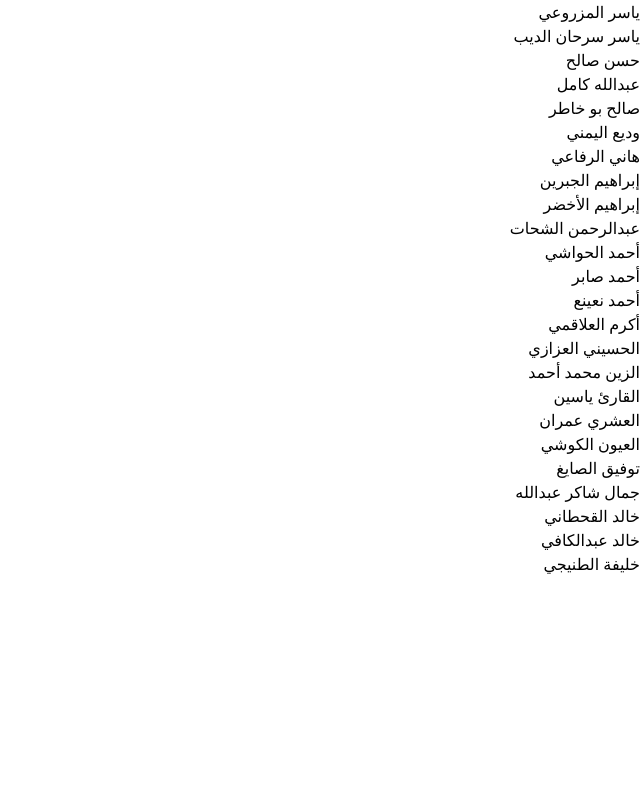
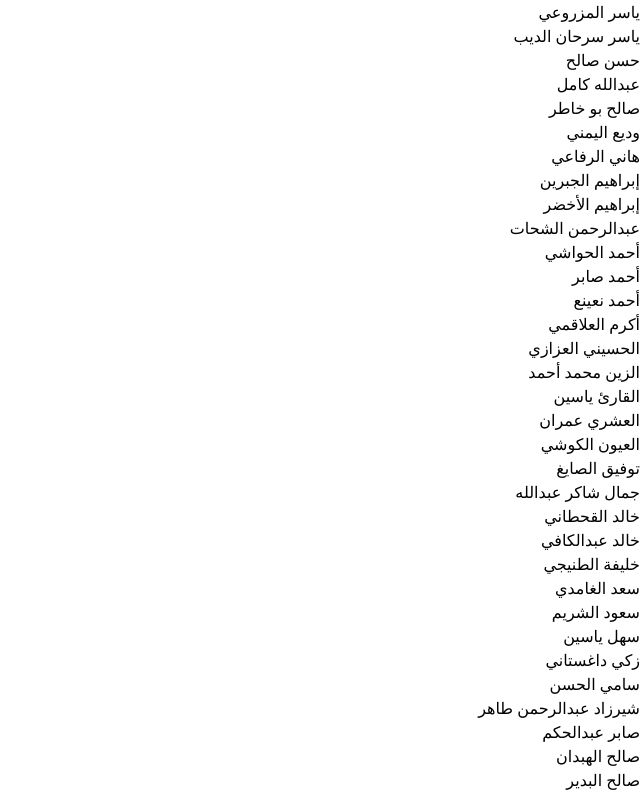
Before and after one commit to Abdelmoniemhgagyy/Quran, a React (Vite) app: page / in a window 1280 px wide. Shown: the part 700-1492 px from the top of the page, without its empty margins (640-1280 px from the left). Before the commit the page ends 1276 px from the top, so only its background shows below. Built offline with nearby package versions, Linux system fonts and the light colour scheme.

Commit message:
add qurai

```diff
--- a/src/components/MainPage/MainPage.jsx
+++ b/src/components/MainPage/MainPage.jsx
@@ -6,7 +6,7 @@ import { useContext } from "react"
 import GloableContext from "../../store/GloableContext"
 function MainPage() {
 
-const { url, setUrl } = useContext(GloableContext);
+const { setUrl } = useContext(GloableContext);
 const [searchVal ,setSearchVal]=useState("")
  const dataSearch = Qurai.filter((item)=> item.name.includes(searchVal))
  console.log(dataSearch)
@@ -27,12 +27,15 @@ const [searchVal ,setSearchVal]=useState("")
 
 
 
- <div className="container pt-6 mx-auto grid grid-cols-2 md:grid-cols-3 lg:grid-cols-4  xl:grid-cols-4 gap-[10px] items-center" dir="rtl">{dataSearch.map((item)=>{
+ <div className=" pt-6 px-2 mx-auto grid grid-cols-2 md:grid-cols-3 lg:grid-cols-4  xl:grid-cols-4 gap-[10px] items-center" dir="rtl">{dataSearch.map((item)=>{
    return(
     <div key={item.id} className="max-w-[307px] ">
-    <Link to="/quran" onClick={()=> setUrl(item.url_audio)} className="p-7 text-sm md:text-lg block rounded-[20px] bg-gray-700 cursor-pointer text-center">
+    <Link to="/quran" onClick={()=> {
+      localStorage.setItem("currentUrl",item.url_audio)
+      setUrl(localStorage.getItem("currentUrl"))}}
+
+      className="p-5 text-sm md:text-md block rounded-[20px] bg-[#4a69ff] cursor-pointer text-center hover:scale-[1.05] transition duration-100">
       {item.name}</Link>
-
     </div>
    )
 
--- a/src/components/Player/Player1.jsx
+++ b/src/components/Player/Player1.jsx
@@ -1,4 +1,4 @@
-import  { useState } from 'react'
+import  { useEffect, useState } from 'react'
 import AudioPlayer from 'react-h5-audio-player';
 import namesOfsura from "../../data/quran"
 import 'react-h5-audio-player/lib/styles.css';
@@ -8,13 +8,20 @@ import GloableContext from '../../store/GloableContext';
 function Player1() {
   const [num, setNum]= useState(1);
     const {url,setUrl} = useContext(GloableContext)
-    const [y,sety] = useState(0)
+    const [id,setId] = useState(0)
 
 // السور من 1-9 بضفلهم 00 y
 // السور من 10-99 بضفلهم 0 y
- const urlAduio = y<10 ? `${url}00${num}.mp3`:y<100?`${url}0${num}.mp3`:`${url}${num}.mp3`
+
+ const urlAduio = id < 10 ? `${url}00${num}.mp3`: id < 100 ? `${url}0${num}.mp3`:`${url}${num}.mp3`
  const[mainColor,setMainColor]=useState("#333")
-
+ useEffect(()=>{
+  window.scroll({
+    top:0,
+    behavior:"smooth"
+  })
+ },[])
+//  console.log(urlAduio )
   return (
 <div className='mt-2 mb-[100px] '>
 {/* namesOfsura */}
@@ -22,7 +29,7 @@ function Player1() {
       <div className='rounded-[10px]'
            style={{backgroundColor:mainColor}}
            onClick={()=>{setNum(`${item.id}`)
-           sety(item.id)}} key={index}>
+           setId(item.id)}} key={index}>
               <p className='text-center text-white p-2 border-bottom cursor-pointer m-1  '>{item.name}</p>
       </div>
       ))}
--- a/src/components/Player/styles.css
+++ b/src/components/Player/styles.css
@@ -4,10 +4,16 @@
   flex-direction: column;
   line-height: 1;
   font-family: inherit;
-  width: 100%;
-  padding: 10px 15px;
+  width: 99%;
+  padding: 10px 18px;
   background-color: #fff;
   box-shadow: 0 0 3px 0 rgba(0, 0, 0, 0.2);
+}
+@media(max-width:560px){
+  .rhap_container {
+    width: 100%;
+    padding: 10px 18px;
+  }
 }
 .rhap_container:focus:not(:focus-visible) {
   outline: 0;
--- a/src/data/qurai.js
+++ b/src/data/qurai.js
@@ -192,91 +192,154 @@ const Qura =[
   {
     id:28,
     name:"أحمد صابر",
-    url_audio:"https://server8.mp3quran.net/saber",
+    url_audio:"https://server8.mp3quran.net/saber/",
     img:"" ,
 
   },
   {
     id:29,
     name:"أحمد نعينع",
-    url_audio:"https://server11.mp3quran.net/ahmad_nu",
+    url_audio:"https://server11.mp3quran.net/ahmad_nu/",
     img:"" ,
 
   },
   {
     id:30,
     name:"أكرم العلاقمي",
-    url_audio:"https://server9.mp3quran.net/akrm",
+    url_audio:"https://server9.mp3quran.net/akrm/",
     img:"" ,
   },
   {
     id:31,
     name:"الحسيني العزازي",
-    url_audio:"https://server8.mp3quran.net/3zazi",
+    url_audio:"https://server8.mp3quran.net/3zazi/",
     img:"" ,
   },
   {
     id:32,
     name:"الزين محمد أحمد",
-    url_audio:"https://server9.mp3quran.net/alzain",
+    url_audio:"https://server9.mp3quran.net/alzain/",
     img:"" ,
   },
   {
     id:33,
     name:"القارئ ياسين",
-    url_audio:"https://server11.mp3quran.net/qari",
+    url_audio:"https://server11.mp3quran.net/qari/",
     img:"" ,
   },
   {
     id:34,
     name:"العشري عمران",
-    url_audio:"https://server9.mp3quran.net/omran",
+    url_audio:"https://server9.mp3quran.net/omran/",
     img:"" ,
   },
   {
     id:35,
     name:"العيون الكوشي",
-    url_audio:"https://server11.mp3quran.net/koshi",
+    url_audio:"https://server11.mp3quran.net/koshi/",
     img:"" ,
     rewaya:"ورش"
   },
   {
     id:36,
     name:"توفيق الصايغ",
-    url_audio:"https://server6.mp3quran.net/twfeeq",
+    url_audio:"https://server6.mp3quran.net/twfeeq/",
     img:"" ,
 
   },
   {
     id:37,
     name:"جمال شاكر عبدالله",
-    url_audio:"https://server6.mp3quran.net/jamal",
+    url_audio:"https://server6.mp3quran.net/jamal/",
     img:"" ,
 
   },
   {
     id:38,
     name:"خالد القحطاني",
-    url_audio:"https://server10.mp3quran.net/qht",
+    url_audio:"https://server10.mp3quran.net/qht/",
     img:"" ,
 
   },
   {
     id:39,
     name:"خالد عبدالكافي",
-    url_audio:"https://server11.mp3quran.net/kafi",
+    url_audio:"https://server11.mp3quran.net/kafi/",
     img:"" ,
 
   },
   {
     id:40,
     name:"خليفة الطنيجي",
-    url_audio:"https://server12.mp3quran.net/tnjy",
+    url_audio:"https://server12.mp3quran.net/tnjy/",
+    img:"" ,
+
+  },
+  {
+    id:41,
+    name:"سعد الغامدي",
+    url_audio:"https://server7.mp3quran.net/s_gmd/",
+    img:"" ,
+
+  },
+  {
+    id:42,
+    name:"سعود الشريم",
+    url_audio:"https://server7.mp3quran.net/shur/",
+    img:"" ,
+
+  },
+  {
+    id:43,
+    name:"سهل ياسين",
+    url_audio:"https://server6.mp3quran.net/shl/",
+    img:"" ,
+
+  },
+  {
+    id:44,
+    name:"زكي داغستاني",
+    url_audio:"https://server9.mp3quran.net/zaki/",
+    img:"" ,
+
+  },
+  {
+    id:45,
+    name:"سامي الحسن",
+    url_audio:"https://server12.mp3quran.net/sayed/",
+    img:"" ,
+
+  },
+  {
+    id:46,
+    name:"شيرزاد عبدالرحمن طاهر",
+    url_audio:"https://server12.mp3quran.net/taher/",
+    img:"" ,
+
+  },
+  {
+    id:47,
+    name:"صابر عبدالحكم",
+    url_audio:"https://server12.mp3quran.net/hkm/",
+    img:"" ,
+
+  },
+  {
+    id:48,
+    name:"صالح الهبدان",
+    url_audio:"https://server6.mp3quran.net/habdan/",
+    img:"" ,
+
+  },
+  {
+    id:49,
+    name:"صالح البدير ",
+    url_audio:"https://server6.mp3quran.net/s_bud/",
     img:"" ,
 
   },
   // {
-  //   id:40,
+  //   id:48,
   //   name:"",
   //   url_audio:"",
   //   img:"" ,
--- a/src/store/ContextProvider.jsx
+++ b/src/store/ContextProvider.jsx
@@ -2,7 +2,7 @@ import { useState } from "react"
 import GloableContext from "./GloableContext"
 
 function ContextProvider({children}) {
-    const [url,setUrl] = useState("/")
+    const [url,setUrl] = useState(localStorage.getItem("currentUrl")||"/")
 
 
   return (
```
